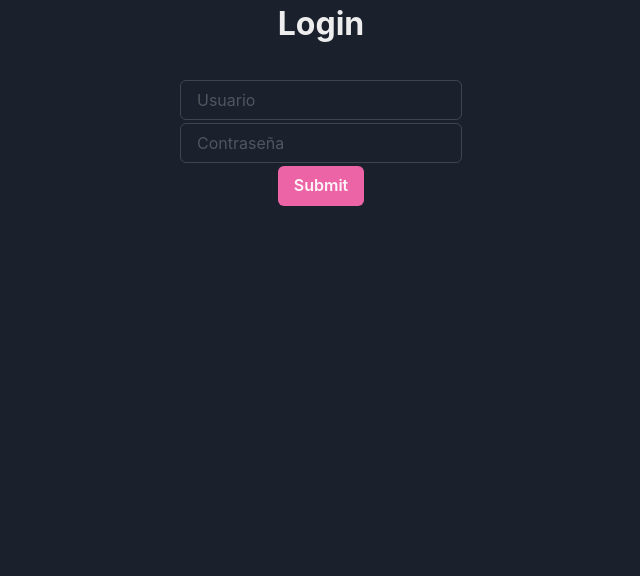
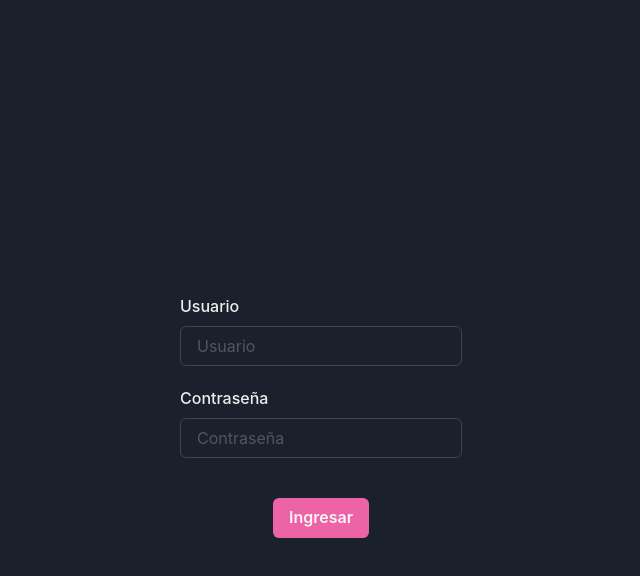
Before and after one commit to MiaFate/challenge-giphy, a React (Create React App) app: page / in a window 1280 px wide. Shown: the top 576 px of the page, without its empty margins (319-959 px from the left). Built offline with nearby package versions, Linux system fonts and the light colour scheme.

Commit message:
login centrado

```diff
--- a/src/components/Login/index.jsx
+++ b/src/components/Login/index.jsx
@@ -1,14 +1,22 @@
 import React from 'react';
-import{Box} from '@chakra-ui/react';
+//import{Container} from '@chakra-ui/react';
 import LoginForm from '../LoginForm';
 
 const Login = () => {
   return (
-      <Box>
+
+        <LoginForm />
+
+  );
+};
+
+export default Login;
+
+/*       <Box width="100vw" height="100vh" direction='column' justifyContent="center">
         <h1>Login</h1>
         <LoginForm/>
       </Box>
   )
 }
 
-export default Login;
+export default Login; */
--- a/src/components/LoginForm/index.jsx
+++ b/src/components/LoginForm/index.jsx
@@ -1,60 +1,54 @@
 import React from 'react';
 import { useNavigate } from "react-router-dom";
-import { VStack, Center, Button, Input } from "@chakra-ui/react";
+import { VStack, Center, Button, Input, FormControl, FormLabel, FormErrorMessage, FormErrorIcon, InputRightElement } from "@chakra-ui/react";
 import { useForm } from "react-hook-form";
-import { useState } from "react";
 import users from "../../bd/users";
 
 const LoginForm = () => {
-    const [datos, setDatos] = useState({});
-    const { register, handleSubmit, formState: { errors } } = useForm({defaultValues: {username:"", password:""}});
     const navigate = useNavigate();
+    const { register, handleSubmit, formState: { errors } } = useForm({ defaultValues: { username: "", password: "" } });
 
     const onSubmit = (data) => {
-        setDatos(data);
-        const found = checkUser(data.username, data.password);
-        redirect(found);
+        const { username, password } = data;
+        const isFound = findUser(username, password);
+        mustRedirect(isFound);
     };
-    console.log(datos);
-    const checkUser = (usuario, contraseña) => {
-        const userFound =  users.find(user => user.username === usuario && user.password === contraseña);
+
+    const findUser = (usuario, contraseña) => {
+        const userFound = users.find(user => user.username === usuario && user.password === contraseña);
         return Boolean(userFound);
     };
-    const redirect = (found) => {
+
+    const mustRedirect = (found) => {
         if (found) {
             localStorage.setItem("logged", true);
             navigate("/home");
-        }else{
+        } else {
             alert("Usuario o contraseña incorrectos");
         }
     };
 
-
-
     return (
-        <Center mt={8} spacing="3px" margin="auto"  >
+        <Center w='100vw' h='100vh'>
             <form onSubmit={handleSubmit(onSubmit)}>
-                <VStack textAlign={"center"} align="center" justify={"center"} mt={8} spacing="3px">
-
-                    <Input type="text" placeholder="Usuario" {...register("username", { required: "Ingrese su nombre de usuario" })} />
-                    {errors.username && <p>{errors.username.message}</p>}
-                    <Input type="password" placeholder="Contraseña" {...register("password", { required: "ingrese su contraseña" })} />
-                    {errors.password && <p>{errors.password.message}</p>}
-                    <Button
-                        borderRadius="md"
-                        //bg="cyan.600"
-                        //bg={"brand"}
-                        bg="pink.400"
-                        _hover={{ bg: "cyan.200" }}
-                        variant="ghost"
-                        type="submit"
-                    >
-                    Submit
+                <VStack textAlign={"center"}  mt={8} spacing="20px">
+                    <FormControl id="usuario" isInvalid={errors.username}>
+                        <FormLabel htmlFor="usuario">Usuario</FormLabel>
+                        <Input type="text"  placeholder="Usuario" {...register("username", { required: "Ingrese su nombre de usuario" })} />
+                        {errors.username && <> <InputRightElement><FormErrorIcon /></InputRightElement><FormErrorMessage>{errors.username.message}</FormErrorMessage> </>}
+                    </FormControl>
+                    <FormControl id="contraseña" isInvalid={errors.password}>
+                        <FormLabel htmlFor="contraseña">Contraseña</FormLabel>
+                        <Input type="password" placeholder="Contraseña" {...register("password", { required: "Ingrese su contraseña" })} />
+                        {errors.password && <> <InputRightElement><FormErrorIcon /></InputRightElement><FormErrorMessage>{errors.password.message}</FormErrorMessage> </>}
+                    </FormControl>
+                    <Button type="submit" bg="pink.400" mt={5} _hover={{ bg: "cyan.400" }}>
+                        Ingresar
                     </Button>
                 </VStack>
             </form>
         </Center>
-    )
+    );
 };
 
 export default LoginForm;
```
